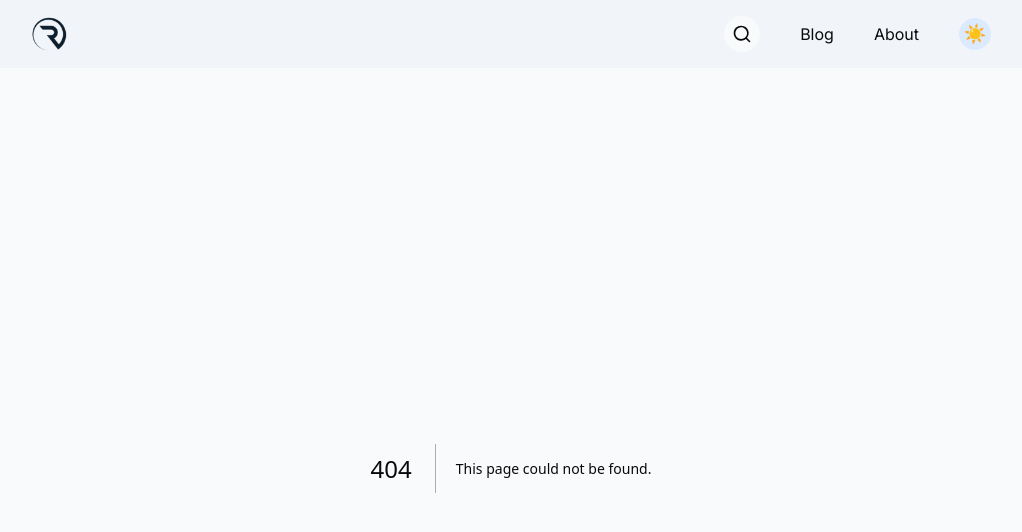
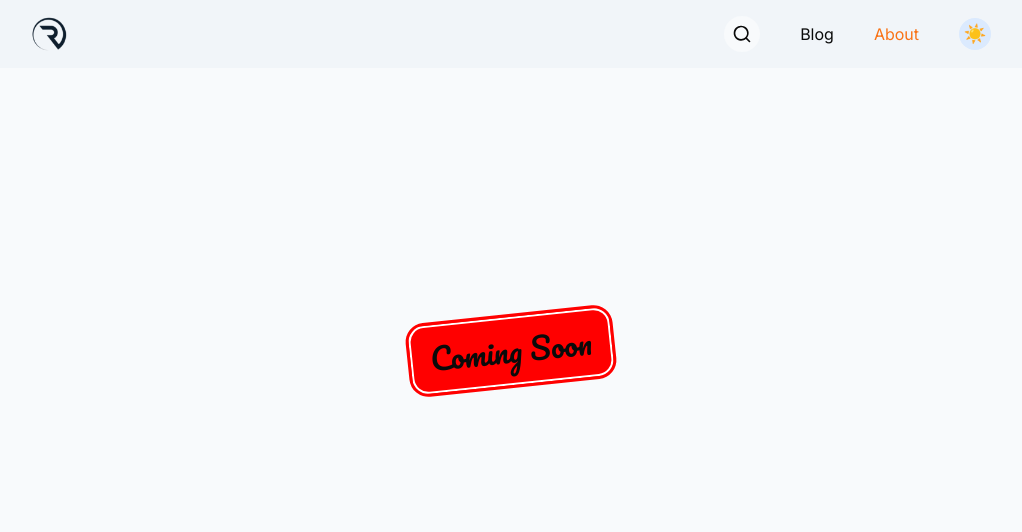
Before and after one commit to ruong32/my-cv, a Next.js app: page /about in a window 1280 px wide. Before the commit this address had no page. Shown: the top 532 px of the page, without its empty margins (129-1151 px from the left). Built offline with nearby package versions, Linux system fonts and the light colour scheme.

Commit message:
feat: refactor pages

```diff
--- /dev/null
+++ b/src/app/about/page.tsx
@@ -0,0 +1,6 @@
+import { ComingSoon } from '@/view/coming-soon'
+// import ProfileView from '@/view/profile'
+
+export default function Me() {
+  return <ComingSoon />
+}
--- /dev/null
+++ b/src/app/blog/page.tsx
@@ -0,0 +1,5 @@
+import { ComingSoon } from '@/view/coming-soon'
+
+export default function Me() {
+  return <ComingSoon />
+}
--- a/src/app/globals.css
+++ b/src/app/globals.css
@@ -1,3 +1,5 @@
+@import url('https://fonts.googleapis.com/css2?family=Pacifico&display=swap');
+
 @tailwind base;
 @tailwind components;
 @tailwind utilities;
--- a/src/app/me/page.tsx
+++ /dev/null
@@ -1,5 +0,0 @@
-import ProfileView from '@/view/profile'
-
-export default function Me() {
-  return <ProfileView />
-}
--- a/src/app/not-found/page.tsx
+++ b/src/app/not-found.tsx
@@ -5,8 +5,8 @@ export default function NotFound() {
   return (
     <Container>
       <div className='m-auto flex h-[75vh] w-fit items-center text-base font-medium md:text-2xl'>
-        <NotFoundIcon className='h-9 w-9 md:h-12 md:w-12' />
-        <span className='ml-1 md:ml-2'>Page not found</span>
+        <NotFoundIcon className='h-8 w-8 md:h-10 md:w-10' />
+        <span className='ml-1.5 md:ml-3'>Page not found</span>
       </div>
     </Container>
   )
--- a/src/app/page.tsx
+++ b/src/app/page.tsx
@@ -1,5 +1,6 @@
-import BlogView from '@/view/blog'
+// import BlogView from '@/view/blog'
+import CvView from '@/view/cv'
 
 export default function Home() {
-  return <BlogView />
+  return <CvView />
 }
--- a/src/component/header/index.tsx
+++ b/src/component/header/index.tsx
@@ -21,8 +21,8 @@ export const Header = () => {
         </div>
         <div className='flex items-center'>
           <div className='mr-5 hidden space-x-10 text-base lg:mr-10 lg:flex'>
-            <NavLink href='/' label='Blog' />
-            <NavLink href='/me' label='About' />
+            <NavLink href='/blog' label='Blog' />
+            <NavLink href='/about' label='About' />
           </div>
           <ThemeChanger className='mr-5 lg:mr-0' />
           <MenuButton />
--- a/src/component/header/menu-button.tsx
+++ b/src/component/header/menu-button.tsx
@@ -47,7 +47,7 @@ const MenuButton = () => {
           </div>
           <NavLink
             className={cx('px-4 py-3 transition-colors duration-300 md:px-8', 'hover:bg-orange-500 hover:text-white')}
-            href='/'
+            href='/blog'
             label='Blog'
             onClick={() => {
               setOpeningSideMenu(false)
@@ -55,7 +55,7 @@ const MenuButton = () => {
           />
           <NavLink
             className={cx('px-4 py-3 transition-colors duration-300 md:px-8', 'hover:bg-orange-500 hover:text-white')}
-            href='/me'
+            href='/about'
             label='About'
             onClick={() => {
               setOpeningSideMenu(false)
--- a/src/view/blog/index.tsx
+++ b/src/view/blog/index.tsx
@@ -4,6 +4,10 @@ import { MiniProfile } from './mini-profile'
 
 const BlogView = async () => {
   return (
+    <>
+      <div>
+        <img className='w-full' alt='banner' src='https://picsum.photos/1000/300' />
+      </div>
       <Container className='mt-4 grid items-start gap-4 lg:grid-cols-[200px,1fr,200px]'>
         <div className='sticky top-[84px] hidden lg:block'>
           <Tags />
@@ -13,6 +17,7 @@ const BlogView = async () => {
           <MiniProfile />
         </div>
       </Container>
+    </>
   )
 }
 
--- /dev/null
+++ b/src/view/coming-soon/index.tsx
@@ -0,0 +1,13 @@
+import { Container } from '@/component'
+
+export const ComingSoon = () => (
+  <Container>
+    <div className='m-auto flex h-[75vh] w-fit items-center text-base font-medium'>
+      <div className='animate-bounce'>
+        <div className='font-pacifico -rotate-6 cursor-default rounded-2xl bg-[red] px-5 py-4 text-xl shadow-[inset_0_0_0_2px_white,0_0_0_3px_red] md:text-3xl'>
+          Coming Soon
+        </div>
+      </div>
+    </div>
+  </Container>
+)
--- a/tailwind.config.js
+++ b/tailwind.config.js
@@ -21,6 +21,9 @@ module.exports = {
       '7xl': ['72px', '1']
     },
     extend: {
+      fontFamily: {
+        pacifico: ['Pacifico']
+      },
       keyframes: {
         'fade-in-up': {
           '0%': {
```
Lines whose indentation alone changed are shown as unchanged.
